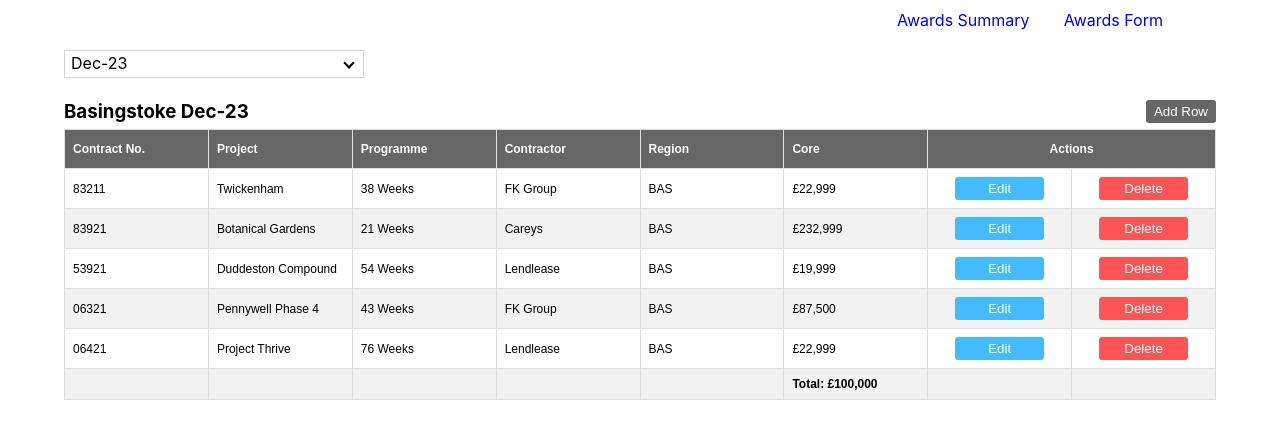
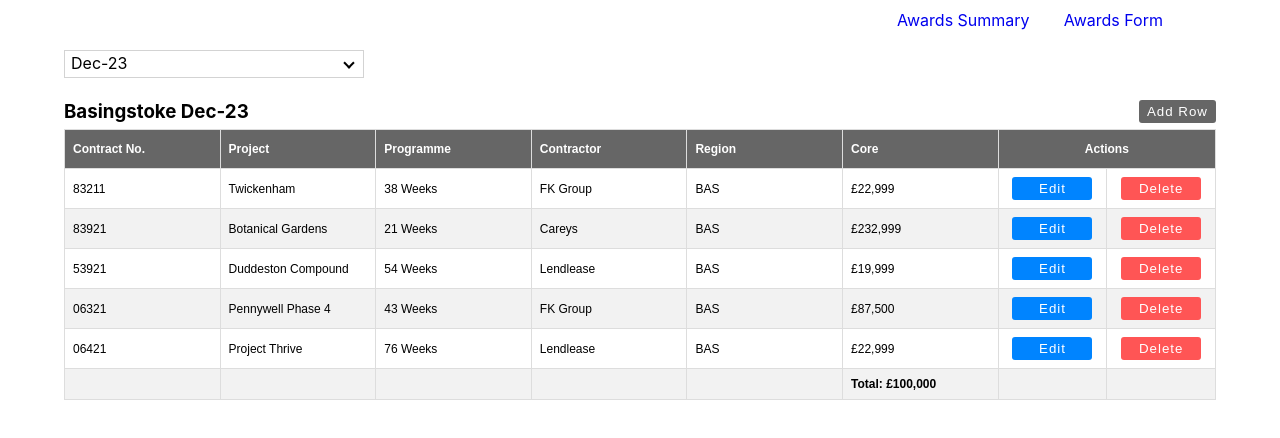
Before and after one commit to stalliardo/contract-awards, a React (Create React App) app in the folder client/: page /awards-form in a window 1280 px wide. Shown: the top 438 px of the page. Built offline with nearby package versions, Linux system fonts and the light colour scheme.

Commit message:
More styling tweaks

```diff
--- a/client/src/components/auth/auth.css
+++ b/client/src/components/auth/auth.css
@@ -19,9 +19,6 @@
     input {
         margin-top: 10px;
         height: 30px;
-        border-radius: 6px;
-        border: 1px solid grey;
-        padding: 4px;
     }
 
     button {
--- a/client/src/components/awards/awards.css
+++ b/client/src/components/awards/awards.css
@@ -1,4 +1,5 @@
 .awards-page-container {
+    /* border: 1px solid red; */
     width: 90%;
     margin: 20px auto;
     height: fit-content;
@@ -9,12 +10,12 @@
 }
 
 .awards-page-title-and-button {
+    /* border: 1px solid green; */
     display: flex;
     justify-content: space-between;
 }
 
 .awards-select-menu-container {
-    /* border: 1px solid green; */
     width: 300px;
     height: 30px;
 }
--- a/client/src/index.css
+++ b/client/src/index.css
@@ -6,6 +6,7 @@ body {
   -webkit-font-smoothing: antialiased;
   -moz-osx-font-smoothing: grayscale;
 
+  /* Remove the caret from non input elements */
   -webkit-user-select: none;
   /* Chrome all / Safari all */
   -moz-user-select: none;
@@ -32,25 +33,12 @@ code {
   width: 100%;
   border-collapse: collapse;
 
-
-
   .table-actions-cell {
     text-align: center;
-    width: 130px;
-
-    button {
-      border-radius: 3px;
-      padding: 4px 8px;
-      border: none;
-      width: 70%;
-    }
-
-    button:hover {
-      cursor: pointer;
-    }
+    width: 80px;
 
     .edit {
-      background-color: rgb(69, 187, 255);
+      background-color: rgb(0, 132, 255);
 
       &:hover {
         background-color: rgb(155, 218, 255);
@@ -65,10 +53,6 @@ code {
       }
     }
   }
-
-  .conditional-row {
-
-  }
 }
 
 #awards-table .last-cell {
@@ -80,7 +64,7 @@ code {
 }
 
 #awards-table tr:hover {
-  background-color: #ddd;
+  /* background-color: #f7f7f7; */
 }
 
 #awards-table th {
@@ -91,7 +75,19 @@ code {
   color: white;
 }
 
-.awards-form-table td{width: 12%}
+.awards-form-table {
+  input {
+    width: 90%;
+  }
+}
+
+.awards-form-table td {
+  width: 12%
+}
+
+.awards-form-table td:nth-child(7), td:nth-child(8) {
+  width: 8%;
+}
 
 .arrow {
   border: solid black;
@@ -116,11 +112,17 @@ button {
   border: none;
   background-color: #666666;
   color: white;
+  letter-spacing: 1px;
 
-
-  /* background-color: rgb(69, 187, 255); */
   &:hover {
+    cursor: pointer;
     background-color: #aaaaaa;
   }
+}
 
+input {
+  height: 18px;
+  border-radius: 6px;
+  border: 1px solid grey;
+  padding: 4px 6px;
 }
```
